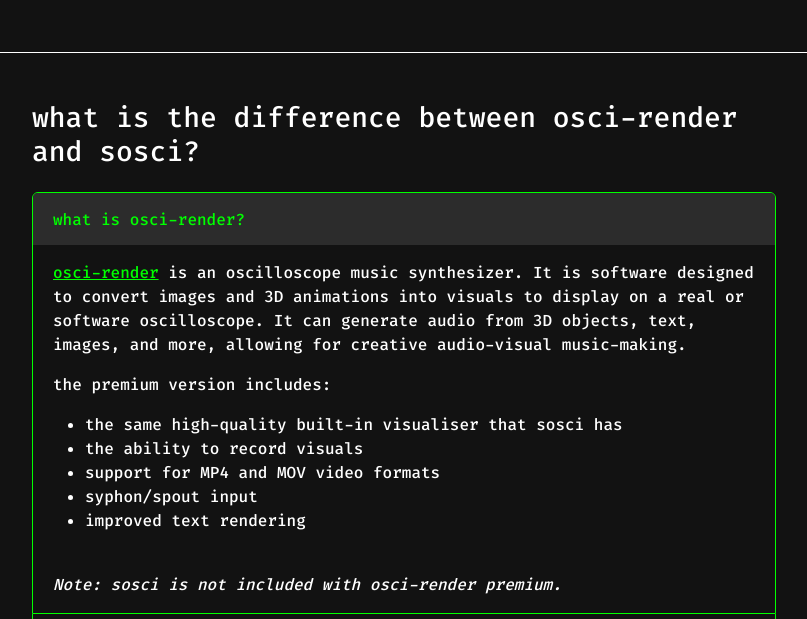
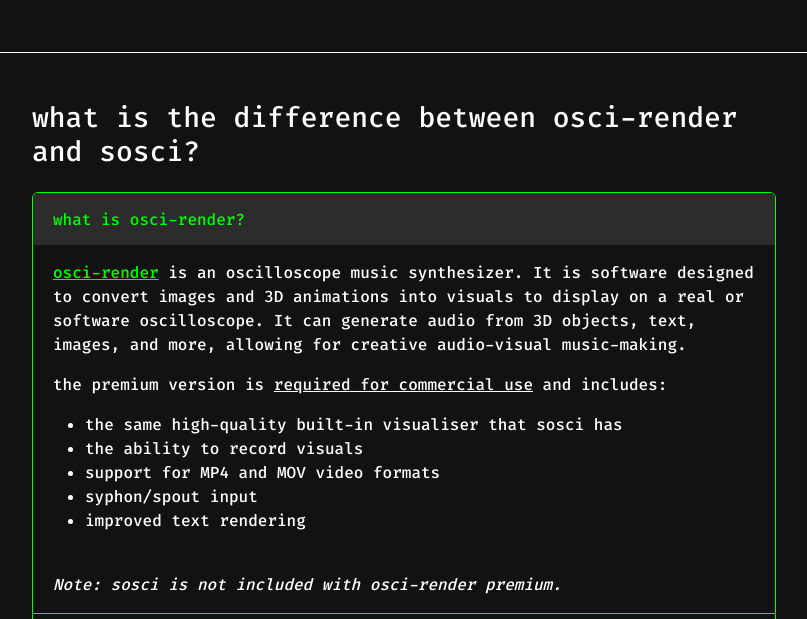
Before and after one commit to jameshball/osci-render-website, a website: page sosci/index.html in a window 1280 px wide. Both pictures are taken after a click on the button "what is osci-render?". Shown: the part 2154-2773 px from the top of the page, without its empty margins (236-1043 px from the left). Drawn offline with nearby package versions, Linux system fonts and the light colour scheme; files that its build step writes are made by us from their sources; a script that the page names is missing; a web font is replaced by a local one.

Commit message:
Show that the premium version is required for commercial use

```diff
--- a/assets/faq.html
+++ b/assets/faq.html
@@ -11,7 +11,7 @@
                 <div id="faq1" class="accordion-collapse collapse" aria-labelledby="faq1-heading" data-bs-parent="#faqAccordion">
                     <div class="accordion-body">
                         <p><a href="/" class="link-secondary">osci-render</a> is an oscilloscope music synthesizer. It is software designed to convert images and 3D animations into visuals to display on a real or software oscilloscope. It can generate audio from 3D objects, text, images, and more, allowing for creative audio-visual music-making.</p>
-                        <p>the premium version includes:</p>
+                        <p>the premium version is <u>required for commercial use</u> and includes:</p>
                         <ul>
                             <li>the same high-quality built-in visualiser that sosci has</li>
                             <li>the ability to record visuals</li>
```
Also changed, not shown: index.html (+1 -1 lines).
